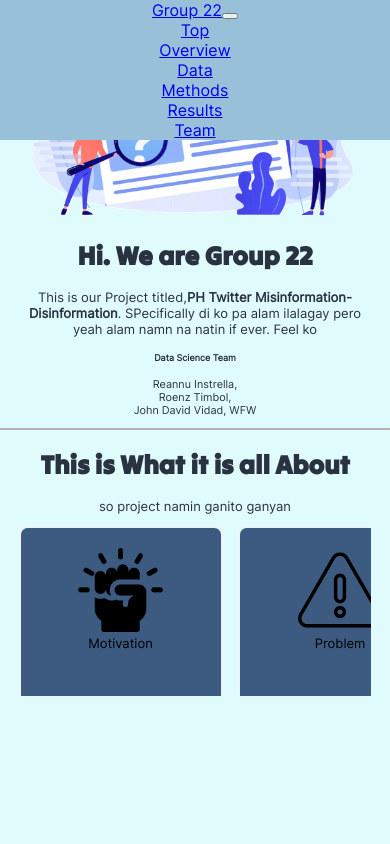
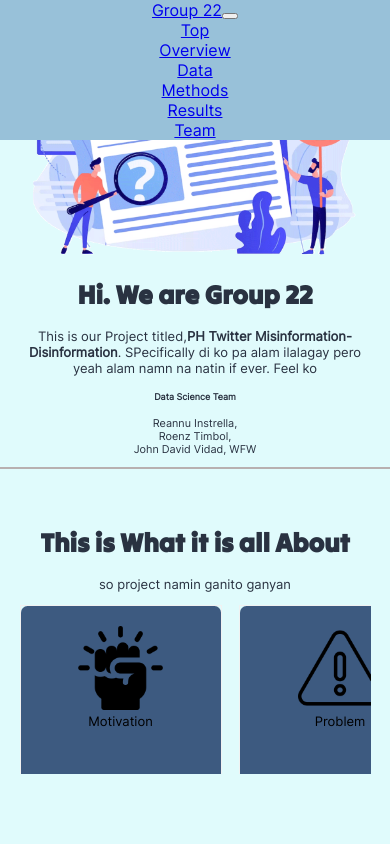
Before and after one commit to cs132g22/Portfolio, a React (Create React App) app: page / in a window 390 px wide. Shown: the top 844 px of the page. Built offline with nearby package versions, Linux system fonts and the light colour scheme.

Commit message:
added padding for mobile version

```diff
--- a/src/App.css
+++ b/src/App.css
@@ -87,7 +87,7 @@ Nav{
   }
   @media screen and (max-width:719px) {
     .bcontainer{
-    padding:0 5% 0 5%;
+    padding:10% 5% 0 5%;
     min-height: 50vh;
     }
     .body{
```
